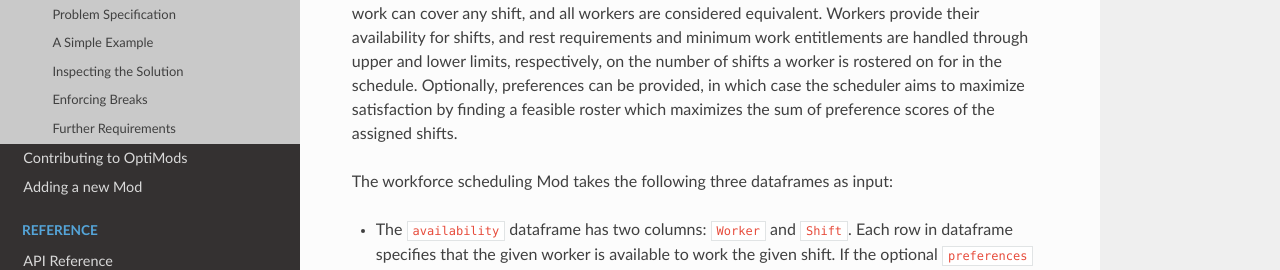
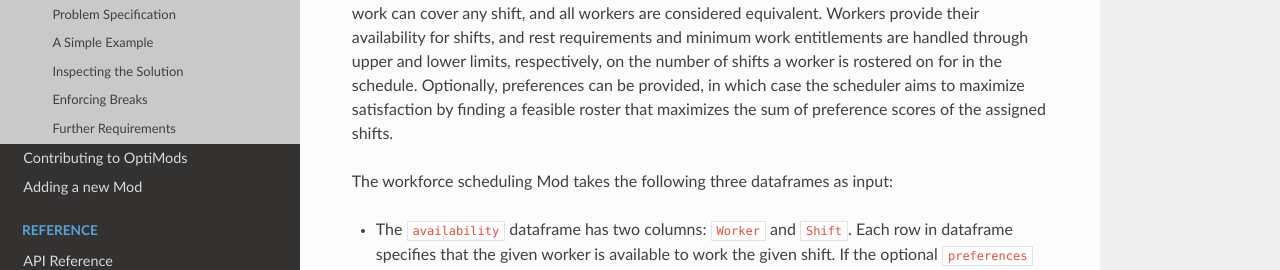
Before and after one commit to Gurobi/gurobi-optimods, a Sphinx documentation site: the page built from docs/source/mods/workforce.rst, in a window 1280 px wide and 900 px high. Shown: the part 502-772 px from the top of the window. Built offline with Sphinx 7.4.7 and the Read the Docs theme 2.0.0, drawn with Linux system fonts in a browser that asks for light colours; cross-references to code outside the pages are shown as plain code; some of the changed text lies outside the part shown.

Commit message:
Copy edits

```diff
--- a/docs/source/mods/bipartite-matching.rst
+++ b/docs/source/mods/bipartite-matching.rst
@@ -3,7 +3,7 @@
 
 The maximum matching problem is a fundamental problem in graph theory. Given
 a graph, as a set of nodes connected to one another by edges, a matching
-is any subset of those edges which have no vertex in common. The goal of
+is any subset of those edges that have no vertex in common. The goal of
 maximum matching is to find the largest possible such matching of a given
 graph.
 
@@ -14,7 +14,7 @@
 bipartite sets represents tasks, and the other workers, then a matching is a
 set of edges each of which assigns one worker to one task. By the properties
 of a matching, each worker is assigned at most one task and each task is
-completed by at most one worker. The maximum cardinality matching is one which
+completed by at most one worker. The maximum cardinality matching is one that
 maximises the number of completed tasks (and workers given work).
 
 .. Figure generated using networkx, see bipartite-matching-figs.py
--- a/docs/source/mods/lad-regression.rst
+++ b/docs/source/mods/lad-regression.rst
@@ -10,7 +10,7 @@
 Though most machine learning practitioners are probably more familiar with OLS,
 LAD was proposed around 50 years earlier :footcite:p:`birkes2011alternative`.
 OLS gained more popularity partly due to the fact that the computations required
-were simpler. In fact, it was the development of linear programming which made
+were simpler. In fact, it was the development of linear programming that made
 LAD computationally manageable :footcite:p:`bloomfield1980least`.
 
 LAD is generally more robust than OLS in that it is more resistant to outliers
--- a/docs/source/mods/min-cost-flow.rst
+++ b/docs/source/mods/min-cost-flow.rst
@@ -23,7 +23,7 @@
 - cost: :math:`c_{ij}\in \mathbb{R}`;
 - and capacity: :math:`B_{ij}\in\mathbb{R}`.
 
-Each vertex :math:`i\in V` has a demand :math:`d_i\in\mathbb{R}` which can be
+Each vertex :math:`i\in V` has a demand :math:`d_i\in\mathbb{R}` that can be
 positive (requesting flow), negative (supplying flow), or zero (a transshipment
 node).
 
--- a/docs/source/mods/workforce.rst
+++ b/docs/source/mods/workforce.rst
@@ -22,7 +22,7 @@
 rest requirements and minimum work entitlements are handled through upper and
 lower limits, respectively, on the number of shifts a worker is rostered on for
 in the schedule. Optionally, preferences can be provided, in which case the
-scheduler aims to maximize satisfaction by finding a feasible roster which
+scheduler aims to maximize satisfaction by finding a feasible roster that
 maximizes the sum of preference scores of the assigned shifts.
 
 The workforce scheduling Mod takes the following three dataframes as input:
@@ -60,7 +60,7 @@
     assigned shift. Shift :math:`s` requires :math:`r_{s}` workers assigned.
     Each worker must be assigned between :math:`l_{w}` and :math:`u_{w}`
     shifts in total. The model is defined on binary variables :math:`x_{ws}`
-    which satisfy the condition
+    that satisfy the condition
 
     .. math::
 
@@ -166,7 +166,7 @@
     .. tab:: ``worker_limits``
 
         The following example table lists the minimum and maximum number of
-        shifts in the planning period which each worker is entitled to.
+        shifts in the planning period that each worker is entitled to.
 
         .. doctest:: workforce
             :options: +NORMALIZE_WHITESPACE
```
